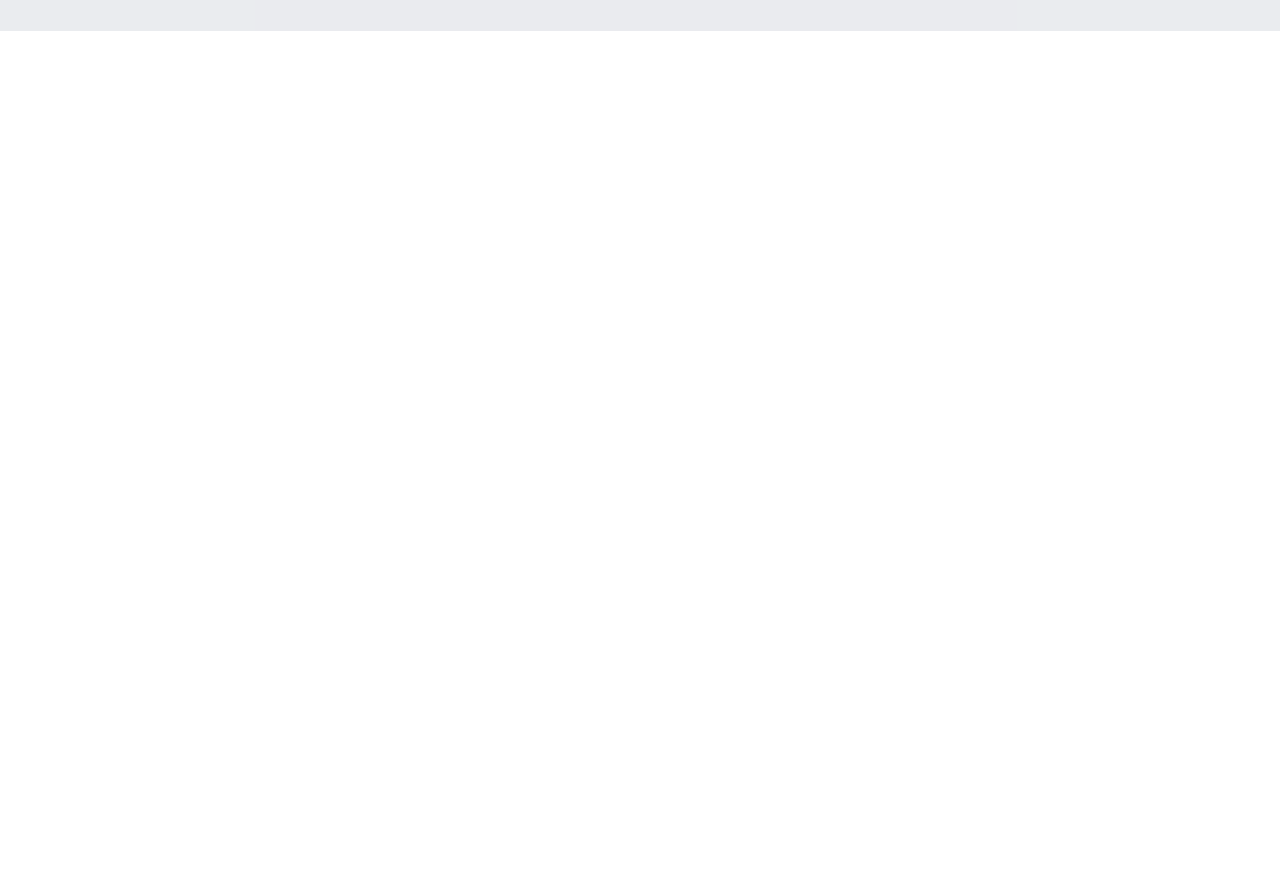
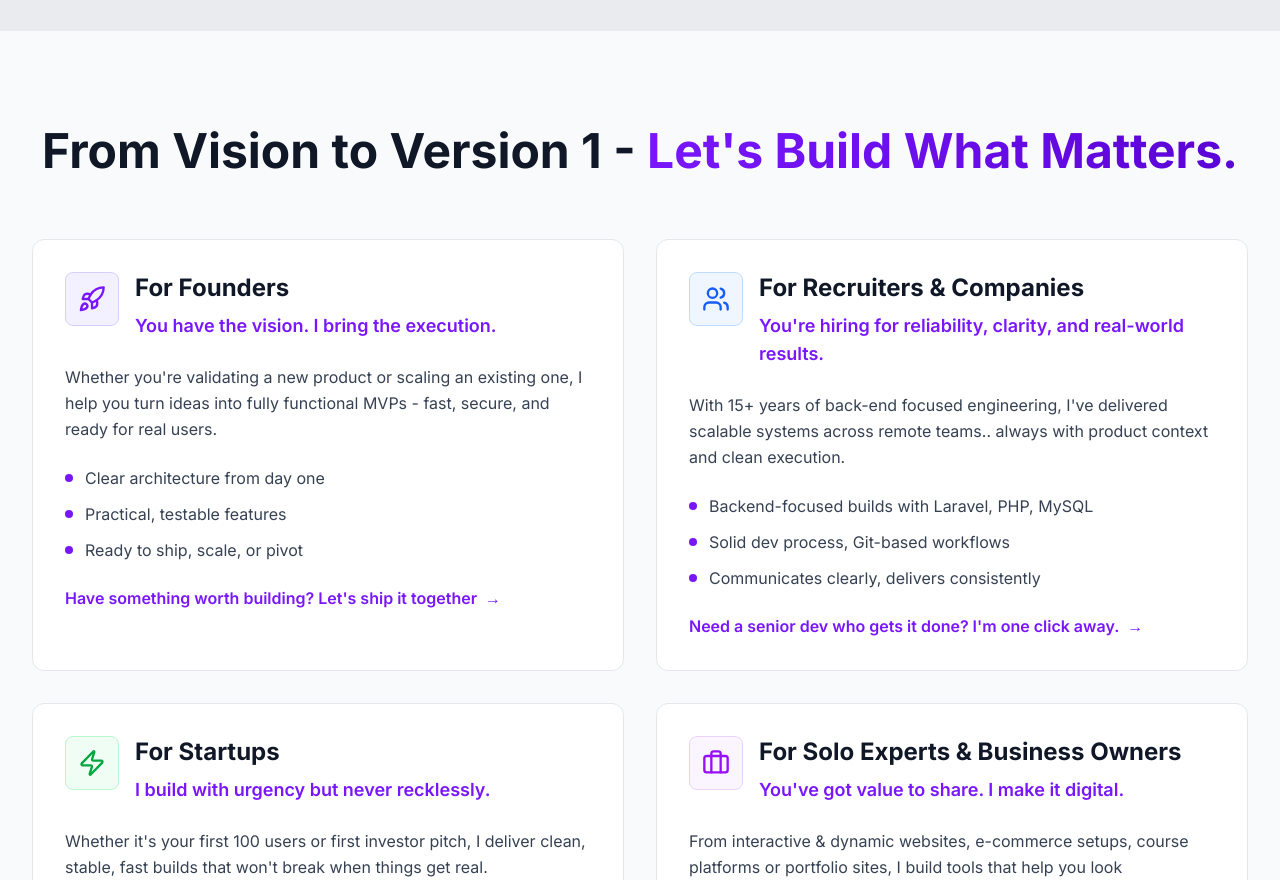
Before and after one commit to xavi7th/portfolio-site, a SvelteKit app: page / in a window 1280 px wide. Shown: the part 1920-2800 px from the top of the page. Before the commit the page ends 1951 px from the top, so only its background shows below. Built offline with nearby package versions, Linux system fonts and the light colour scheme.

Commit message:
Add services section

```diff
--- /dev/null
+++ b/src/lib/components/Services.svelte
@@ -0,0 +1,136 @@
+<script lang="ts">
+  import { Rocket, Users, Zap, Briefcase, MessageCircle } from 'lucide-svelte';
+
+  const whatsappMessage = encodeURIComponent("Hi Daniel! I'm interested in your services.");
+  const whatsappUrl = `https://wa.me/2348034411661?text=${whatsappMessage}`;
+
+  const services = [
+    {
+      icon: Rocket,
+      title: "For Founders",
+      subtitle: "You have the vision. I bring the execution.",
+      description: "Whether you're validating a new product or scaling an existing one, I help you turn ideas into fully functional MVPs - fast, secure, and ready for real users.",
+      features: [
+        "Clear architecture from day one",
+        "Practical, testable features",
+        "Ready to ship, scale, or pivot"
+      ],
+      cta: "Have something worth building? Let's ship it together",
+      color: "primary"
+    },
+    {
+      icon: Users,
+      title: "For Recruiters & Companies",
+      subtitle: "You're hiring for reliability, clarity, and real-world results.",
+      description: "With 15+ years of back-end focused engineering, I've delivered scalable systems across remote teams.. always with product context and clean execution.",
+      features: [
+        "Backend-focused builds with Laravel, PHP, MySQL",
+        "Solid dev process, Git-based workflows",
+        "Communicates clearly, delivers consistently"
+      ],
+      cta: "Need a senior dev who gets it done? I'm one click away.",
+      color: "blue"
+    },
+    {
+      icon: Zap,
+      title: "For Startups",
+      subtitle: "I build with urgency but never recklessly.",
+      description: "Whether it's your first 100 users or first investor pitch, I deliver clean, stable, fast builds that won't break when things get real.",
+      features: [
+        "Launch-ready MVPs",
+        "Built for growth and scale, not tech debt",
+        "Quick, strategic decisions when it counts"
+      ],
+      cta: "Let's turn velocity into results. Let's Go",
+      color: "green"
+    },
+    {
+      icon: Briefcase,
+      title: "For Solo Experts & Business Owners",
+      subtitle: "You've got value to share. I make it digital.",
+      description: "From interactive & dynamic websites, e-commerce setups, course platforms or portfolio sites, I build tools that help you look professional and convert better.",
+      features: [
+        "Fast-loading websites & landing pages",
+        "Seamless checkout & payment integration",
+        "Built for trust, ease, and audience growth"
+      ],
+      cta: "Ready to go from 6x your income? I've got you",
+      color: "purple"
+    }
+  ];
+
+  const getColorClasses = (color: string) => {
+    const colors = {
+      primary: "bg-primary-50 border-primary-200 text-primary-600",
+      blue: "bg-blue-50 border-blue-200 text-blue-600",
+      green: "bg-green-50 border-green-200 text-green-600",
+      purple: "bg-purple-50 border-purple-200 text-purple-600"
+    };
+    return colors[color as keyof typeof colors] || colors.primary;
+  };
+</script>
+
+<section id="services" class="section-padding bg-gray-50">
+  <div class="container-custom">
+    <div class="text-center mb-16 animate-slide-up">
+      <h2 class="text-4xl md:text-5xl font-bold text-gray-900 mb-6">
+        From Vision to Version 1 - <span class="gradient-text">Let's Build What Matters.</span>
+      </h2>
+    </div>
+
+    <div class="grid lg:grid-cols-2 gap-8 mb-16">
+      {#each services as service, index}
+        <div class="card-hover bg-white border border-gray-200 rounded-xl p-8 animate-slide-up" style="animation-delay: {index * 0.1}s;">
+          <div class="flex items-start gap-4 mb-6">
+            <div class="p-3 rounded-lg border {getColorClasses(service.color)}">
+              <svelte:component this={service.icon} size={28} />
+            </div>
+            <div>
+              <h3 class="text-2xl font-bold text-gray-900 mb-2">{service.title}</h3>
+              <p class="text-lg font-semibold text-primary-600">{service.subtitle}</p>
+            </div>
+          </div>
+
+          <p class="text-gray-700 mb-6 leading-relaxed">{service.description}</p>
+
+          <div class="space-y-3 mb-6">
+            {#each service.features as feature}
+              <div class="flex items-center gap-3">
+                <div class="w-2 h-2 bg-primary-600 rounded-full"></div>
+                <span class="text-gray-700">{feature}</span>
+              </div>
+            {/each}
+          </div>
+
+          <a
+            href={whatsappUrl}
+            target="_blank"
+            rel="noopener noreferrer"
+            class="inline-flex items-center gap-2 text-primary-600 font-semibold hover:text-primary-700 transition-colors duration-300 group"
+          >
+            {service.cta}
+            <span class="group-hover:translate-x-1 transition-transform duration-300">→</span>
+          </a>
+        </div>
+      {/each}
+    </div>
+
+    <div class="text-center animate-slide-up">
+      <div class="bg-gradient-to-r from-primary-50 to-purple-50 rounded-2xl p-8 border border-primary-100 shadow shadow-primary-300/20">
+        <div class="flex items-center justify-center gap-3 mb-4">
+          <MessageCircle class="text-primary-600" size={28} />
+          <h3 class="text-2xl font-bold text-gray-900">Not sure where to start?</h3>
+        </div>
+        <p class="text-lg text-gray-700 mb-6">I'll help you figure it out—fast</p>
+        <a
+          href={whatsappUrl}
+          target="_blank"
+          rel="noopener noreferrer"
+          class="btn-primary"
+        >
+          Let's Talk
+        </a>
+      </div>
+    </div>
+  </div>
+</section>
--- a/src/routes/+page.svelte
+++ b/src/routes/+page.svelte
@@ -1,6 +1,7 @@
 <script lang="ts">
   import Hero from '$lib/components/Hero.svelte';
   import About from '$lib/components/About.svelte';
+  import Services from '$lib/components/Services.svelte';
   import Navigation from '$lib/components/Navigation.svelte';
 </script>
 
@@ -12,3 +13,4 @@
 <Navigation />
 <Hero />
 <About />
+<Services />
```
